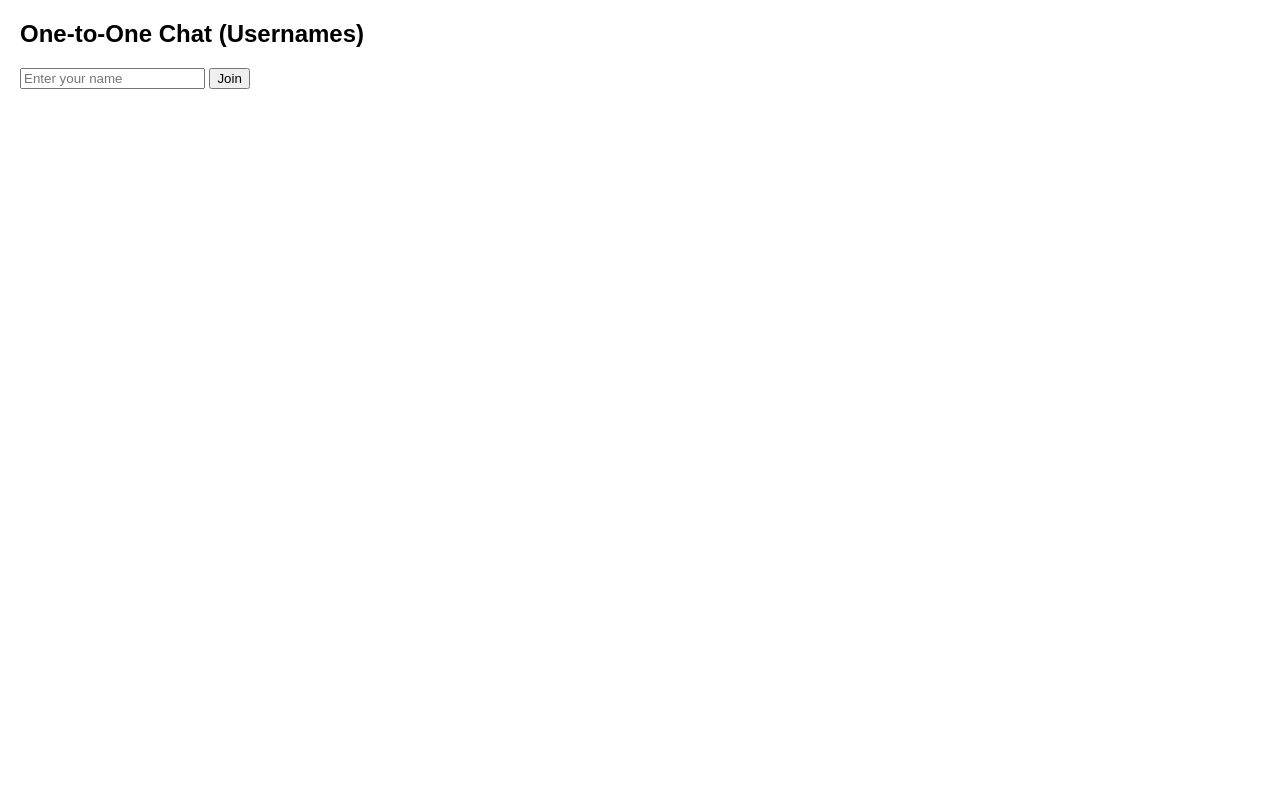
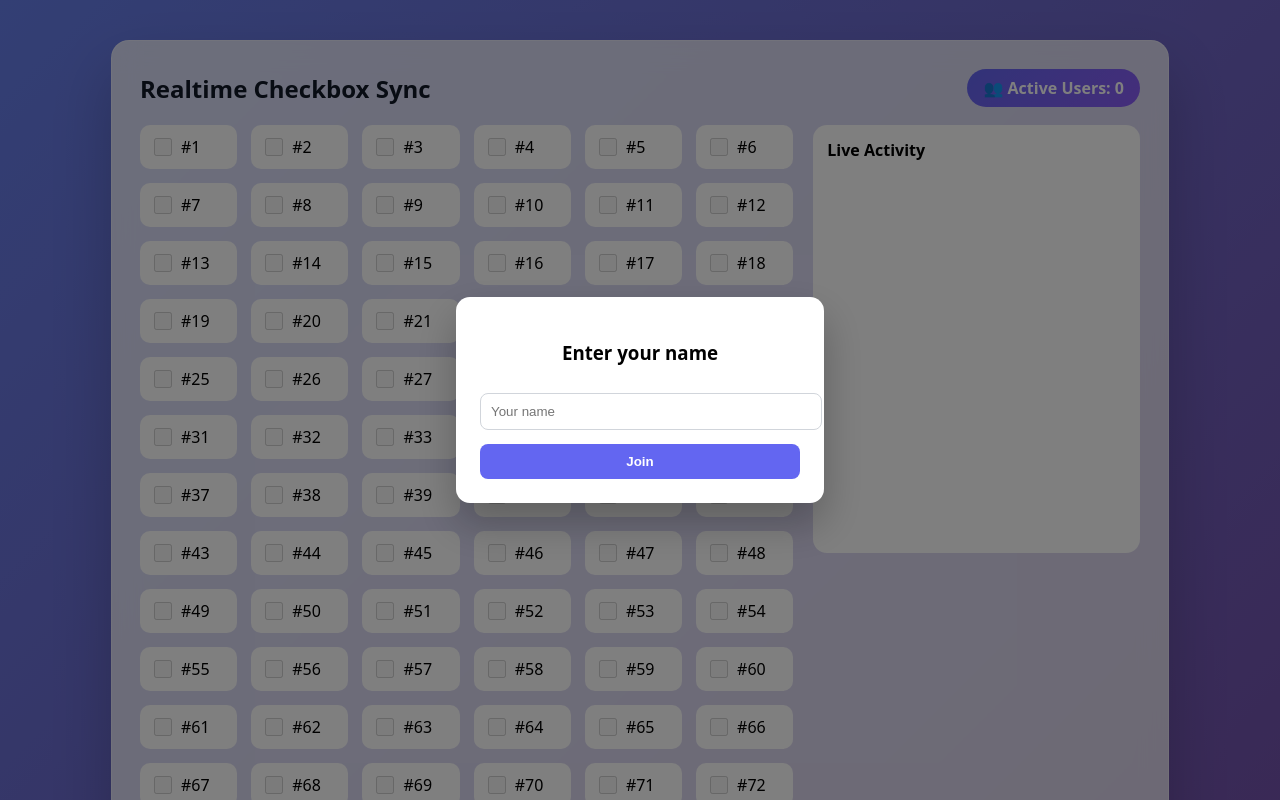
Before and after one commit to Rahulsoni0101/checkbox-realtime-sync, a website: page public/index.html in a window 1280 px wide. Shown: the top 800 px of the page. Drawn offline with nearby package versions, Linux system fonts and the light colour scheme; no server answers.

Commit message:
first commit

```diff
--- a/public/index.html
+++ b/public/index.html
@@ -3,121 +3,252 @@
   <head>
     <meta charset="UTF-8" />
     <meta name="viewport" content="width=device-width, initial-scale=1.0" />
-    <title>1-to-1 Chat with Usernames</title>
+    <title>Realtime Checkbox Sync</title>
+
     <style>
+      :root {
+        --glass-bg: rgba(255, 255, 255, 0.75);
+        --glass-border: rgba(255, 255, 255, 0.3);
+        --primary: #6366f1;
+      }
+
       body {
-        font-family: Arial, sans-serif;
-        margin: 20px;
+        font-family: system-ui, -apple-system, BlinkMacSystemFont, sans-serif;
+        min-height: 100vh;
+        margin: 0;
+        padding: 40px;
+        background: linear-gradient(135deg, #667eea, #764ba2);
+        display: flex;
+        align-items: center;
+        justify-content: center;
       }
-      #message-container {
-        list-style: none;
-        padding: 0;
+
+      .container {
+        width: 100%;
+        max-width: 1000px;
+        background: var(--glass-bg);
+        backdrop-filter: blur(14px);
+        border-radius: 18px;
+        border: 1px solid var(--glass-border);
+        padding: 28px;
+        box-shadow: 0 30px 60px rgba(0, 0, 0, 0.2);
       }
-      #message-container li {
-        margin: 5px 0;
-        padding: 8px;
-        border-radius: 6px;
+
+      header {
+        display: flex;
+        justify-content: space-between;
+        align-items: center;
+        margin-bottom: 18px;
       }
-      .mine {
-        background: #d1ffd1;
-        text-align: right;
+
+      h2 {
+        margin: 0;
+        color: #111827;
       }
-      .theirs {
-        background: #d1e0ff;
-        text-align: left;
+
+      .users {
+        padding: 8px 16px;
+        border-radius: 999px;
+        background: linear-gradient(135deg, #6366f1, #8b5cf6);
+        color: #fff;
+        font-weight: 600;
       }
-      #user-list {
+
+      .layout {
+        display: grid;
+        grid-template-columns: 2fr 1fr;
+        gap: 20px;
+      }
+
+      .checkbox-grid {
+        display: grid;
+        grid-template-columns: repeat(auto-fill, minmax(90px, 1fr));
+        gap: 14px;
+      }
+
+      .checkbox-item {
+        display: flex;
+        align-items: center;
+        gap: 6px;
+        padding: 10px;
+        border-radius: 10px;
+        background: #fff;
+        transition: all 0.2s ease;
+      }
+
+      .checkbox-item:hover {
+        transform: translateY(-2px);
+        box-shadow: 0 8px 20px rgba(0, 0, 0, 0.1);
+      }
+
+      input[type="checkbox"] {
+        width: 18px;
+        height: 18px;
+        cursor: pointer;
+      }
+
+      .activity {
+        background: #ffffff;
+        border-radius: 14px;
+        padding: 14px;
+        overflow-y: auto;
+        max-height: 400px;
+      }
+
+      .activity h3 {
+        margin-top: 0;
+        font-size: 16px;
+      }
+
+      .log {
+        font-size: 13px;
+        color: #374151;
+        margin-bottom: 6px;
+      }
+
+      /* Modal */
+      .modal {
+        position: fixed;
+        inset: 0;
+        background: rgba(0, 0, 0, 0.5);
+        display: flex;
+        align-items: center;
+        justify-content: center;
+        z-index: 10;
+      }
+
+      .modal-box {
+        background: #fff;
+        padding: 24px;
+        border-radius: 14px;
+        width: 320px;
+        text-align: center;
+        box-shadow: 0 20px 40px rgba(0, 0, 0, 0.25);
+      }
+
+      .modal-box input {
+        width: 100%;
+        padding: 10px;
         margin-top: 10px;
+        border-radius: 8px;
+        border: 1px solid #d1d5db;
+      }
+
+      .modal-box button {
+        margin-top: 14px;
+        width: 100%;
+        padding: 10px;
+        border-radius: 8px;
+        border: none;
+        background: var(--primary);
+        color: #fff;
+        font-weight: 600;
+        cursor: pointer;
       }
     </style>
   </head>
+
   <body>
-    <h2>One-to-One Chat (Usernames)</h2>
-
-    <div id="register-section">
-      <input id="username" type="text" placeholder="Enter your name" />
-      <button id="register-btn">Join</button>
+    <!-- Username Modal -->
+    <div class="modal" id="nameModal">
+      <div class="modal-box">
+        <h3>Enter your name</h3>
+        <input id="usernameInput" placeholder="Your name" />
+        <button id="joinBtn">Join</button>
+      </div>
     </div>
 
-    <div id="chat-section" style="display: none">
-      <p><strong>You are logged in as:</strong> <span id="my-name"></span></p>
+    <div class="container">
+      <header>
+        <h2>Realtime Checkbox Sync</h2>
+        <div class="users">
+          👥 Active Users: <span id="users-count">0</span>
+        </div>
+      </header>
 
-      <label>Recipient:</label>
-      <select id="to-user"></select>
-      <br /><br />
+      <div class="layout">
+        <div id="all-checkboxes" class="checkbox-grid"></div>
 
-      <input id="message-input" type="text" placeholder="Type a message..." />
-      <button id="send-btn">Send</button>
-
-      <h3>Messages</h3>
-      <ul id="message-container"></ul>
-
-      <h3>Online Users</h3>
-      <ul id="user-list"></ul>
+        <div class="activity">
+          <h3>Live Activity</h3>
+          <div id="activityLog"></div>
+        </div>
+      </div>
     </div>
 
     <script src="/socket.io/socket.io.js"></script>
     <script>
-      const socket = io();
+      const socket = io({ transports: ["websocket"] });
+      const TOTAL_CHECKBOXES = 100;
 
-      const registerSection = document.getElementById("register-section");
-      const chatSection = document.getElementById("chat-section");
-      const usernameInput = document.getElementById("username");
-      const registerBtn = document.getElementById("register-btn");
-      const myNameElement = document.getElementById("my-name");
-      const toUserSelect = document.getElementById("to-user");
-      const messageContainer = document.getElementById("message-container");
-      const messageInput = document.getElementById("message-input");
-      const sendButton = document.getElementById("send-btn");
-      const userListElement = document.getElementById("user-list");
+      const parentElement = document.getElementById("all-checkboxes");
+      const usersCountEl = document.getElementById("users-count");
+      const activityLog = document.getElementById("activityLog");
 
-      registerBtn.addEventListener("click", () => {
-        const username = usernameInput.value.trim();
-        if (!username) return alert("Enter a username");
+      const modal = document.getElementById("nameModal");
+      const joinBtn = document.getElementById("joinBtn");
+      const usernameInput = document.getElementById("usernameInput");
 
-        socket.emit("register", username);
-        myNameElement.innerText = username;
-        registerSection.style.display = "none";
-        chatSection.style.display = "block";
+      let username = null;
+
+      joinBtn.onclick = () => {
+        if (!usernameInput.value.trim()) return;
+        username = usernameInput.value.trim();
+        modal.style.display = "none";
+        socket.emit("user-joined", username);
+      };
+
+      for (let i = 0; i < TOTAL_CHECKBOXES; i++) {
+        const wrapper = document.createElement("div");
+        wrapper.className = "checkbox-item";
+
+        const checkbox = document.createElement("input");
+        checkbox.type = "checkbox";
+        checkbox.id = `checkbox-${i + 1}`;
+        checkbox.disabled = true;
+
+        const label = document.createElement("label");
+        label.textContent = `#${i + 1}`;
+
+        checkbox.addEventListener("change", (e) => {
+          socket.emit(
+            "client-message",
+            e.target.id,
+            e.target.checked,
+            username
+          );
+        });
+
+        wrapper.appendChild(checkbox);
+        wrapper.appendChild(label);
+        parentElement.appendChild(wrapper);
+      }
+
+      socket.on("enable-inputs", () => {
+        document
+          .querySelectorAll("input[type=checkbox]")
+          .forEach((c) => (c.disabled = false));
       });
 
-      socket.on("user-list", (users) => {
-        toUserSelect.innerHTML = "";
-        userListElement.innerHTML = "";
-        users.forEach((user) => {
-          if (user !== myNameElement.innerText) {
-            const option = document.createElement("option");
-            option.value = user;
-            option.innerText = user;
-            toUserSelect.appendChild(option);
-          }
+      socket.on("server-message", (id, value, user) => {
+        const checkbox = document.getElementById(id);
+        if (checkbox) checkbox.checked = value;
 
-          const li = document.createElement("li");
-          li.innerText = user;
-          userListElement.appendChild(li);
+        const log = document.createElement("div");
+        log.className = "log";
+        log.textContent = `${user} ${value ? "checked" : "unchecked"} ${id}`;
+        activityLog.prepend(log);
+      });
+
+      socket.on("initial-state", (state) => {
+        Object.entries(state).forEach(([id, value]) => {
+          const checkbox = document.getElementById(id);
+          if (checkbox) checkbox.checked = value;
         });
       });
 
-      socket.on("server-message", (data) => {
-        const li = document.createElement("li");
-        li.innerText = `${data.from}: ${data.message}`;
-        li.classList.add("theirs");
-        messageContainer.appendChild(li);
-      });
-
-      sendButton.addEventListener("click", () => {
-        const toUser = toUserSelect.value;
-        const message = messageInput.value.trim();
-        if (!toUser || !message)
-          return alert("Select a user and enter a message");
-
-        const li = document.createElement("li");
-        li.innerText = `Me (to ${toUser}): ${message}`;
-        li.classList.add("mine");
-        messageContainer.appendChild(li);
-
-        socket.emit("private-message", { to: toUser, message });
-        messageInput.value = "";
+      socket.on("active-users", (count) => {
+        usersCountEl.textContent = count;
       });
     </script>
   </body>
```
Also changed, not shown: index.js (+14 -29 lines), package.json (+2 -6 lines).
